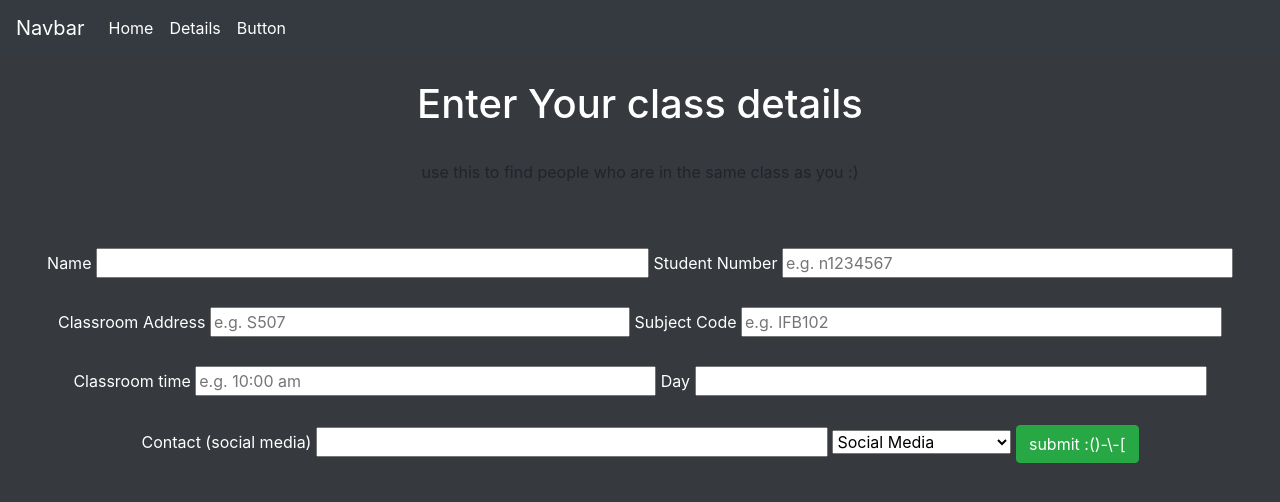
After one commit to ifbhack/timetable, a Flask app: page /detail in a window 1280 px wide. The commit adds this page. Shown: the top 502 px of the page. Run offline with Flask 2, Linux system fonts and the light colour scheme; some libraries are stand-ins or nearby versions.

Commit message:
(snake) timetable - html pages, flask links
added flask links for details, home, login
added some css, navbar for the entire application

just need to add/change links to homepage links. have fun fellas :)

```diff
--- a/main.py
+++ b/main.py
@@ -3,7 +3,16 @@ app = Flask(__name__)
 
 @app.route('/')
 def index():
-  return render_template()
+  return render_template("login.html")
+
+@app.route('/home')
+def home():
+    return render_template("home.html")
+
+@app.route('/detail')
+def detail():
+    return render_template('details.html')
+
 
 if __name__ == '__main__':
    app.run(debug = True)
--- a/templates/baseTemplate.html
+++ b/templates/baseTemplate.html
@@ -8,9 +8,53 @@
     <link href="https://cdn.jsdelivr.net/npm/bootstrap@5.0.2/dist/css/bootstrap.min.css" rel="stylesheet" integrity="sha384-EVSTQN3/azprG1Anm3QDgpJLIm9Nao0Yz1ztcQTwFspd3yD65VohhpuuCOmLASjC" crossorigin="anonymous">
     <!-- Bootstrap JS plugin and Popper -->
     <script src="https://cdn.jsdelivr.net/npm/bootstrap@5.0.2/dist/js/bootstrap.bundle.min.js" integrity="sha384-MrcW6ZMFYlzcLA8Nl+NtUVF0sA7MsXsP1UyJoMp4YLEuNSfAP+JcXn/tWtIaxVXM" crossorigin="anonymous"></script>
+
+<meta name="viewport" content="width=device-width, initial-scale=1">
+<link rel="stylesheet" href="https://maxcdn.bootstrapcdn.com/bootstrap/4.3.1/css/bootstrap.min.css">
+<script src="https://ajax.googleapis.com/ajax/libs/jquery/3.4.1/jquery.min.js"></script>
+<script src="https://cdnjs.cloudflare.com/ajax/libs/popper.js/1.14.7/umd/popper.min.js"></script>
+<script src="https://maxcdn.bootstrapcdn.com/bootstrap/4.3.1/js/bootstrap.min.js"></script>
+
+<style>body {
+  background-color: #36393E;
+}
+
+label {
+  color: white;
+}
+
+h1 {
+  color: white;
+}
+</style>
+
     <title>Base Timetable page</title>
 </head>
+<nav class="navbar navbar-expand-lg navbar-dark bg-dark">
+  <a class="navbar-brand" href="#">Navbar</a>
+  <button class="navbar-toggler" type="button" data-toggle="collapse" data-target="#navbarTogglerDemo02" aria-controls="navbarTogglerDemo02" aria-expanded="false" aria-label="Toggle navigation">
+    <span class="navbar-toggler-icon"></span>
+  </button>
+
+  <div class="collapse navbar-collapse" id="navbarTogglerDemo02">
+    <ul class="navbar-nav mr-auto mt-2 mt-lg-0">
+      <li class="nav-item active">
+        <a class="nav-link" href="home.html">Home <span class="sr-only">(current)</span></a>
+      </li>
+      <li class="nav-item active">
+        <a class="nav-link" href="details.html">Details</a>
+      </li>
+      <li class="nav-item active">
+        <a class="nav-link" href="#">Button</a>
+      </li>
+    </ul>
+
+  </div>
+</nav>
 <body>
+
+{% block content %}
+{% endblock %}
 
 </body>
 </html>
--- /dev/null
+++ b/templates/details.html
@@ -0,0 +1,47 @@
+{% extends "baseTemplate.html" %}
+{% block content %}
+<br>
+<center>
+<h1>Enter Your class details</h1><br>
+<p>use this to find people who are in the same class as you :)</p>
+  <br><br>
+<label for="fname">Name</label>
+<input type="text" id="fname" name="fname" size="49.9999">
+
+<label for="stdnum">Student Number</label>
+<input type="text" id="stdnum" name="stdnum" size="39" placeholder="e.g. n1234567"><br><br>
+
+
+<label for="classaddrs">Classroom Address</label>
+<input type="text" id="classaddrs" name="class" size="36" placeholder="e.g. S507">
+
+<label for="subject">Subject Code</label>
+<input type="text" id="subject" name="subject" size="42" placeholder="e.g. IFB102"><br><br>
+
+<label for="classtime">Classroom time</label>
+<input type="text" id="classtime" name="classtime" size="40" placeholder="e.g. 10:00 am">
+
+
+<label for="classday">Day</label>
+<input type="text" id="classday" name="classday" size="45"><br><br>
+
+<label for="contact">Contact (social media)</label>
+<input type="text" id="contact" name="contact" size="45">
+
+<select id="items">
+  <option value="item-1">Social Media</option>
+  <option value="item-2">Facebook</option>
+  <option value="item-3">Instagram</option>
+  <option value="item-4">Snapchat</option>
+  <option value="item-5">Discord</option>
+  <option value="item-6">Other please specify</option>
+
+</select>
+
+
+<button type="button" class="btn btn-success">submit :()-\-[</button>
+
+
+
+</center>
+{% endblock %}
```
Also changed, not shown: templates/home.html (added, +9 -0 lines), templates/login.html (added, +33 -0 lines), templates/style.css (added, +22 -0 lines).
